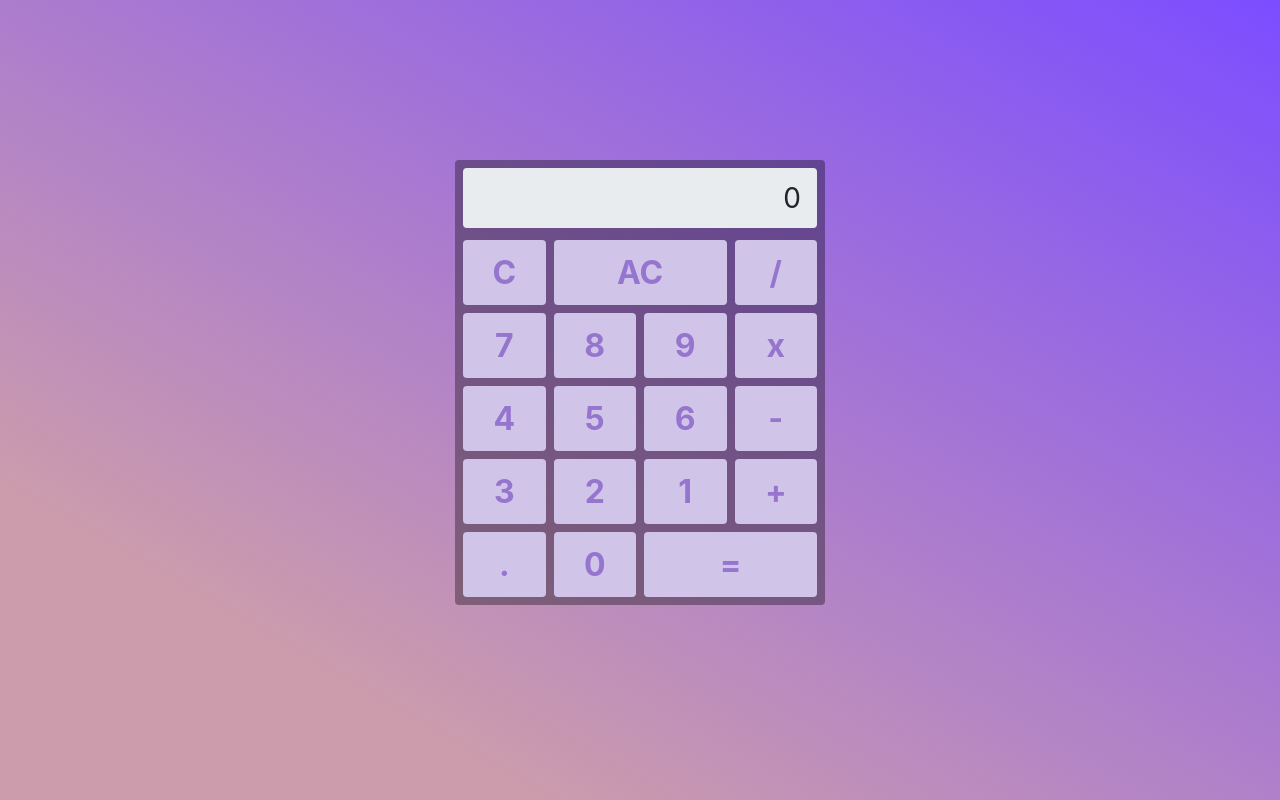
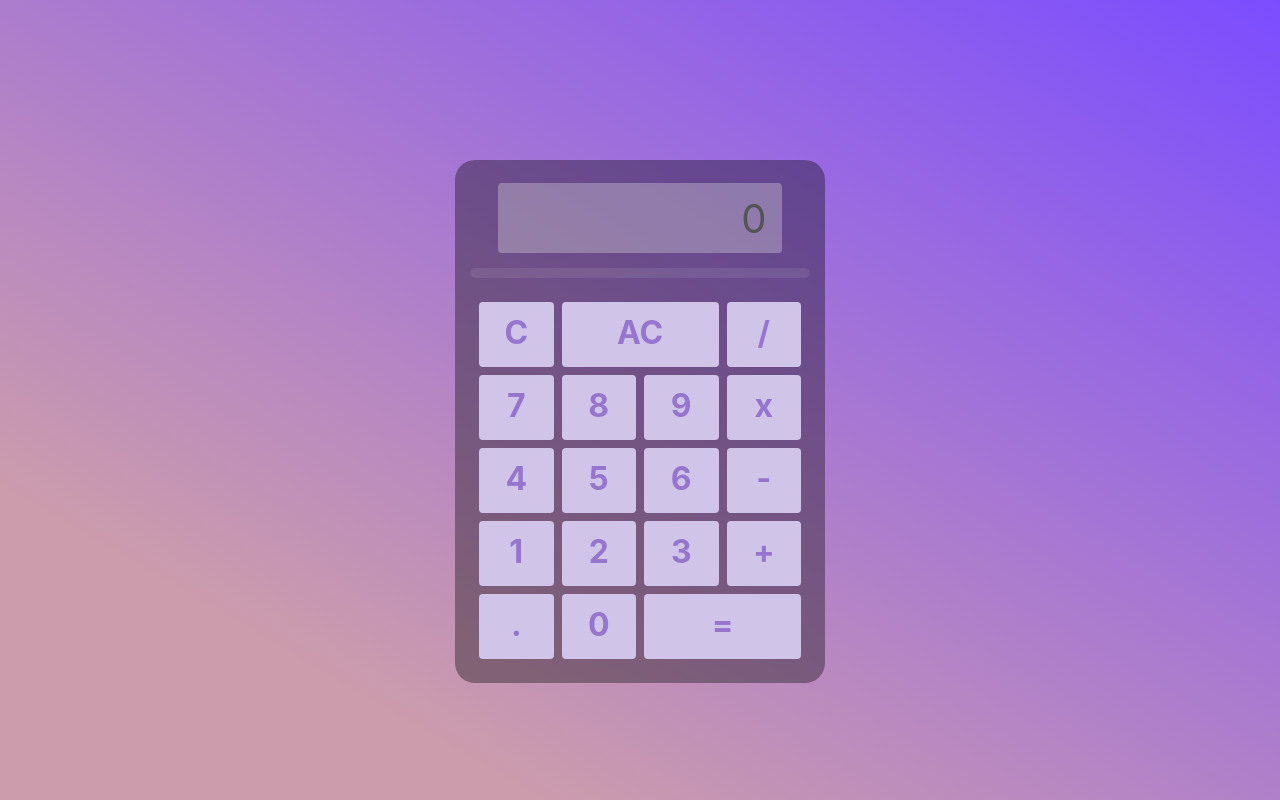
Before and after one commit to Sly-Ry/Idol-Calculator, a React (Create React App) app: page / in a window 1280 px wide. Built offline with nearby package versions, Linux system fonts and the light colour scheme.

Commit message:
styling adjustments made to form control, but i found some cooler stuff to try, so be prepared for another update soon

```diff
--- a/src/App.css
+++ b/src/App.css
@@ -6,7 +6,7 @@
   --color1: rgb(228, 139, 174);
   --color2: rgb(149, 117, 205);
   --color4: rgb(209, 196, 233);
-  --screenColor: rgba(255, 255, 255, 0.973);
+  --screenColor: rgba(16, 39, 100, 0.973);
 }
 
 body {
@@ -17,15 +17,31 @@ body {
     30deg,
     var(--bg-bottom) 20%,
     var(--bg-top) 100%
-  )
+  );
+}
+
+.bar {
+  background-color: rgba(255, 255, 255, 0.082);
+  margin: auto;
+  width: 96%;
+  height: 0px;
+  padding: 5px;
+  border-radius: 5px;
 }
 
 .btn {
   background-color: var(--color4);
   color: var(--color2);
   height: 65px;
+  padding-top: 2px;
   font-size: 2em;
   font-weight: bold;
+  transition: all 0.7s ease-in-out;
+}
+
+.btn:hover {
+  color: var(--color2) !important;
+  text-decoration: none;
 }
 
 .App {
@@ -35,8 +51,12 @@ body {
 .calculator {
   /* border: 3px solid var(--color1); */
   background-color: var(--darkshade);
+  border-radius: 20px;
 }
 
 .calculator input {
-  background: var(--screenColor);
+  margin: 15px auto;
+  padding-right: 15px;
+  width: 80%;
+  height: 70px;
 }
--- a/src/App.js
+++ b/src/App.js
@@ -9,7 +9,6 @@ function App() {
           mx-auto
           my-auto
           w-100
-          rounded
           p-2
           d-grid
         '
@@ -20,9 +19,7 @@ function App() {
           id=""
           placeholder="evaluate"
           className='
-            form-control
-            form-control-lg
-            fs-3
+            fs-1
             text-end
             border-0
             rounded
@@ -32,7 +29,8 @@ function App() {
           required
           disabled
         ></input>
-        <div className='row row-cols-4 g-2 mt-1'>
+        <div className='bar'></div>
+        <div className='row row-cols-4 g-2 mt-2 p-3 pt-2'>
           <div className='col'>
             <button className='btn w-100 shadow-none'>C</button>
           </div>
@@ -49,7 +47,7 @@ function App() {
             <button className='btn w-100 shadow-none'>8</button>
           </div>
           <div className='col'>
-            <button className='btn w-100 shadow-none'>9</button>
+            <button className='btn w-100 shadow-none '>9</button>
           </div>
           <div className='col'>
             <button className='btn w-100 shadow-none'>x</button>
@@ -67,13 +65,13 @@ function App() {
             <button className='btn w-100 shadow-none'>-</button>
           </div>
           <div className='col'>
-            <button className='btn w-100'>3</button>
+            <button className='btn w-100 shadow-none'>1</button>
           </div>
           <div className='col'>
             <button className='btn w-100 shadow-none'>2</button>
           </div>
           <div className='col'>
-            <button className='btn w-100 shadow-none'>1</button>
+            <button className='btn w-100 shadow-none'>3</button>
           </div>
           <div className='col'>
             <button className='btn w-100 shadow-none'>+</button>
```
